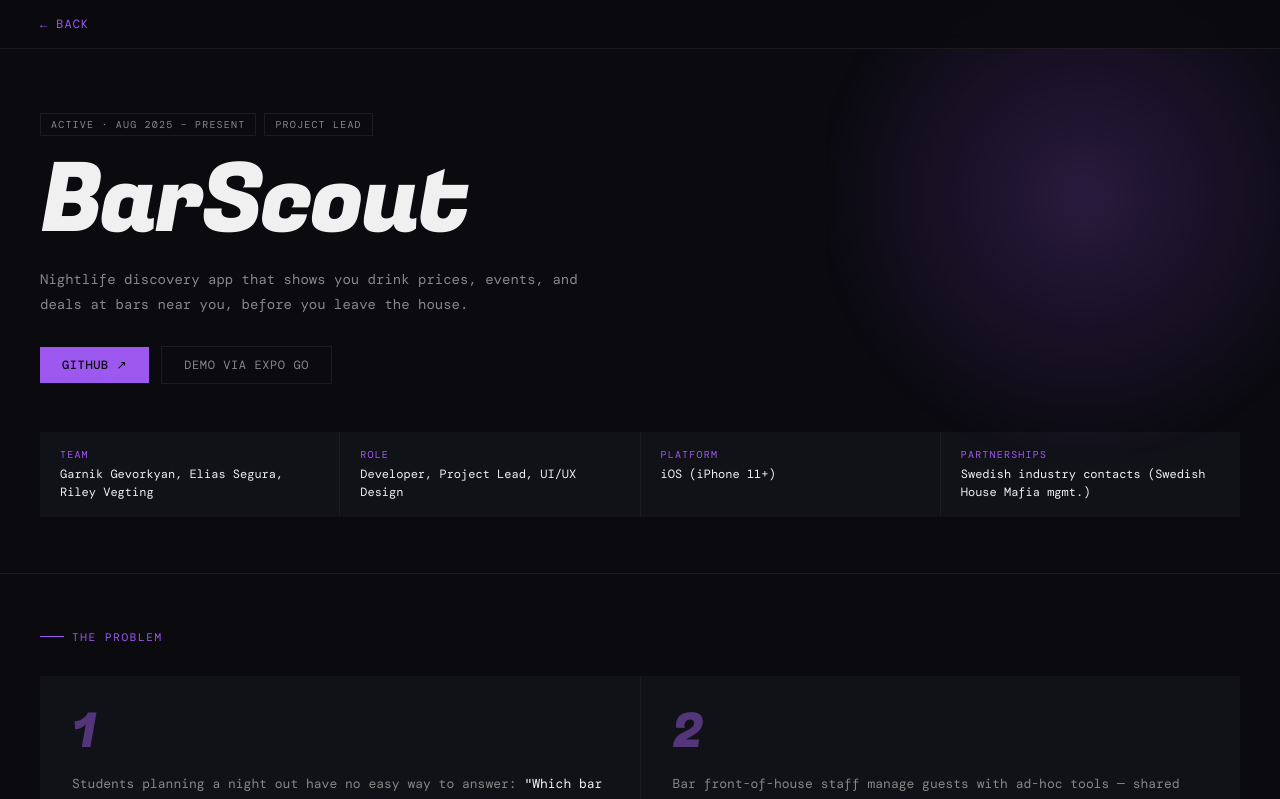
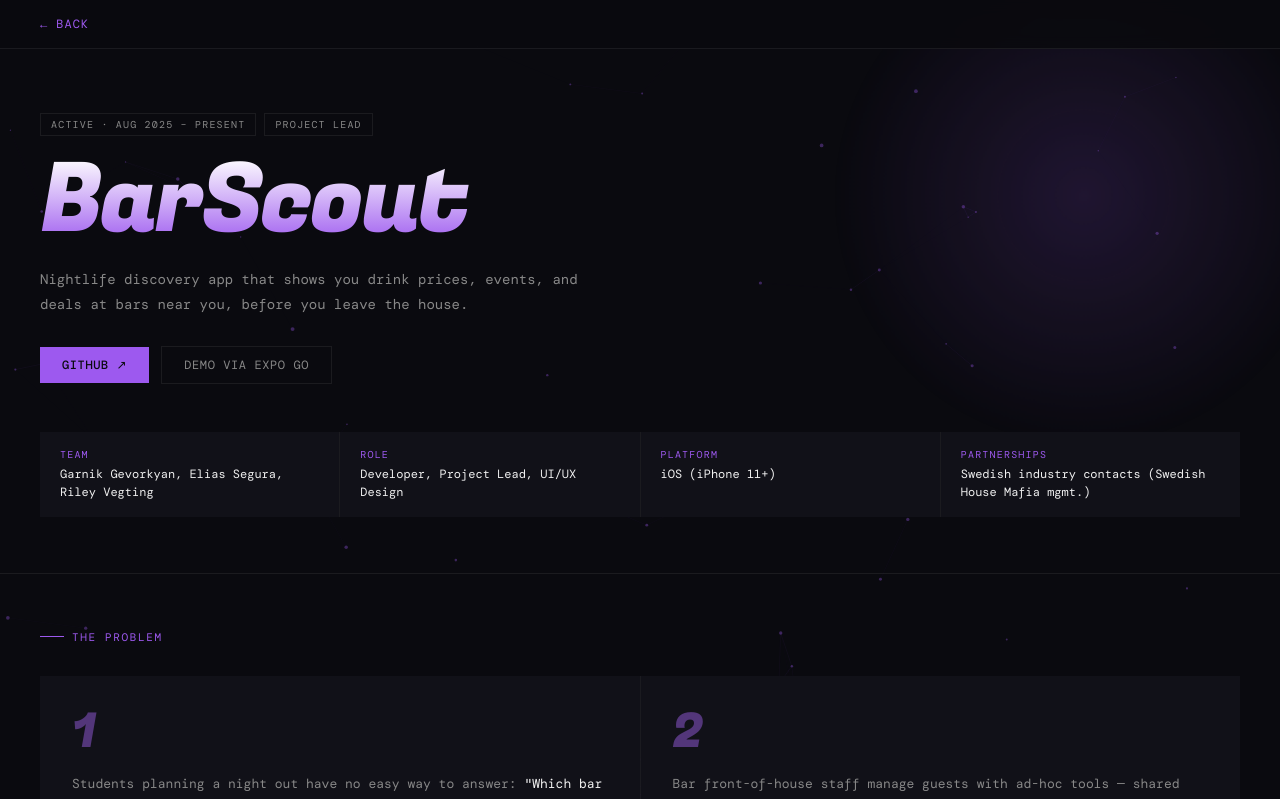
Before and after one commit to eliassegura100/Portfolio, a React (Vite) app: page /projects/barscout in a window 1280 px wide. Shown: the top 799 px of the page. Built offline with nearby package versions, Linux system fonts and the light colour scheme; a web font is replaced by a local one.

Commit message:
Adjusted the background of the BarScout page to be hold the same animation of the main page. Added a smooth transition for the background color.

```diff
--- a/src/App.jsx
+++ b/src/App.jsx
@@ -1,4 +1,4 @@
-import { BrowserRouter, Routes, Route } from 'react-router-dom';
+import { BrowserRouter, Routes, Route, useLocation } from 'react-router-dom';
 import Nav from './components/Nav';
 import Hero from './components/Hero';
 import Projects from './components/Projects';
@@ -16,9 +16,9 @@ function Home() {
     <>
       <Nav />
       <Hero />
+      <About />
       <Projects />
       <Skills />
-      <About />
       <Contact />
       <Footer />
     </>
@@ -26,13 +26,34 @@ function Home() {
 }
 
 function AnimatedRoutes() {
+  const location = useLocation();
+  const isBarScout = location.pathname === '/projects/barscout';
+  const accent = getComputedStyle(document.documentElement)
+    .getPropertyValue('--accent')
+    .trim();
+
+  const accent3 = getComputedStyle(document.documentElement)
+    .getPropertyValue('--accent3-2')
+    .trim();
+
+  // Then convert hex to RGB for the canvas
+  function hexToRgb(hex) {
+    const r = parseInt(hex.slice(1, 3), 16);
+    const g = parseInt(hex.slice(3, 5), 16);
+    const b = parseInt(hex.slice(5, 7), 16);
+    return `${r}, ${g}, ${b}`;
+  }
+
   return (
+    <>
+      <ParticleBackground color={isBarScout ? hexToRgb(accent3) : hexToRgb(accent)} />
       <PageTransition>
         <Routes>
           <Route path="/" element={<Home />} />
           <Route path="/projects/barscout" element={<BarScoutPage />} />
         </Routes>
       </PageTransition>
+    </>
   );
 }
 
@@ -40,7 +61,6 @@ export default function App() {
   return (
     <BrowserRouter>
       <div className="root">
-        <ParticleBackground />
         <div style={{ position: 'relative', zIndex: 1 }}>
           <AnimatedRoutes />
         </div>
--- a/src/components/About.jsx
+++ b/src/components/About.jsx
@@ -1,7 +1,7 @@
 import './About.css';
 
 const stats = [
-  { num: '3.41', label: 'GPA' },
+  { num: '3.49', label: 'GPA' },
   { num: '3+', label: 'Projects' },
   { num: '4', label: 'Clubs' },
 ];
@@ -13,8 +13,8 @@ export default function About() {
       <div className="about-grid">
         <div>
           <p className="about-text">
-            I'm a CS senior at Loyola Marymount University (GPA 3.41) graduating
-            May 2026. I build things that matter — from nightlife apps with real
+            I'm a CS graduate at Loyola Marymount University (GPA 3.49) graduating
+            May 2026. I build things that matter, from nightlife apps with real
             industry partnerships to hackathon tools that help communities.
           </p>
           <p className="about-text" style={{ marginTop: '16px' }}>
@@ -42,7 +42,7 @@ export default function About() {
             Awards: Xavier Award · LMU Grant · Federal SEOG Grant
           </p>
           <p className="about-text" style={{ marginTop: '12px' }}>
-            Work: Senior Recreation Leader at El Segundo Recreation Park —
+            Work: Senior Recreation Leader at El Segundo Recreation Park
             managing staff, maintaining databases, and improving UX for
             public-facing systems.
           </p>
--- a/src/components/ParticleBackground.css
+++ b/src/components/ParticleBackground.css
@@ -25,7 +25,7 @@
   right: -60px;
   width: clamp(200px, 40vw, 600px);
   height: clamp(200px, 40vw, 600px);
-  background: radial-gradient(circle, rgba(97, 171, 255, 0.34) 0%, transparent 75%);
+  background: radial-gradient(circle, rgba(97, 171, 255, 0.34) 0%, transparent 70%);
   pointer-events: none;
   z-index: 0;
   animation: pulse 6s ease-in-out infinite;
--- a/src/components/ParticleBackground.jsx
+++ b/src/components/ParticleBackground.jsx
@@ -4,9 +4,34 @@ import './ParticleBackground.css';
 const PARTICLE_COUNT = 60;
 const CONNECTION_DISTANCE = 120;
 const SPEED = 0.3;
+const TRANSITION_DURATION = 600; // ms
 
-export default function ParticleBackground() {
+function parseColor(str) {
+  return str.split(',').map(Number);
+}
+
+function lerpColor(a, b, t) {
+  return [
+    Math.round(a[0] + (b[0] - a[0]) * t),
+    Math.round(a[1] + (b[1] - a[1]) * t),
+    Math.round(a[2] + (b[2] - a[2]) * t),
+  ];
+}
+
+export default function ParticleBackground({ color = '0, 134, 229' }) {
   const canvasRef = useRef(null);
+  const colorRef = useRef(parseColor(color));       // current rendered color
+  const targetColorRef = useRef(parseColor(color));  // color we're transitioning to
+  const transitionStartRef = useRef(null);           // timestamp when transition began
+  const fromColorRef = useRef(parseColor(color));    // color we're transitioning from
+
+  // When the color prop changes, kick off a transition
+  useEffect(() => {
+    const newColor = parseColor(color);
+    fromColorRef.current = [...colorRef.current];   // start from wherever we currently are
+    targetColorRef.current = newColor;
+    transitionStartRef.current = performance.now();
+  }, [color]);
 
   useEffect(() => {
     const prefersReduced = window.matchMedia('(prefers-reduced-motion: reduce)').matches;
@@ -32,17 +57,33 @@ export default function ParticleBackground() {
       }));
     };
 
-    const draw = () => {
-      // Wipe canvas so particles don't leave trails
+    const draw = (timestamp) => {
+      // Advance color transition
+      if (transitionStartRef.current !== null) {
+        const elapsed = timestamp - transitionStartRef.current;
+        const t = Math.min(elapsed / TRANSITION_DURATION, 1);
+        const eased = t < 0.5
+          ? 2 * t * t
+          : -1 + (4 - 2 * t) * t; // ease-in-out quad
+
+        colorRef.current = lerpColor(
+          fromColorRef.current,
+          targetColorRef.current,
+          eased
+        );
+
+        if (t >= 1) transitionStartRef.current = null;
+      }
+
+      const [r, g, b] = colorRef.current;
+
       ctx.clearRect(0, 0, canvas.width, canvas.height);
 
-      // Update and draw particles
       for (let i = 0; i < particles.length; i++) {
         const p = particles[i];
         p.x += p.vx;
         p.y += p.vy;
 
-        // Wrap around edges
         if (p.x < 0) p.x = canvas.width;
         if (p.x > canvas.width) p.x = 0;
         if (p.y < 0) p.y = canvas.height;
@@ -51,7 +92,7 @@ export default function ParticleBackground() {
         // Draw dot
         ctx.beginPath();
         ctx.arc(p.x, p.y, p.radius, 0, Math.PI * 2);
-        ctx.fillStyle = 'rgba(0, 168, 229, 0.35)';
+        ctx.fillStyle = `rgba(${r}, ${g}, ${b}, 0.35)`;
         ctx.fill();
 
         // Draw connections
@@ -66,7 +107,7 @@ export default function ParticleBackground() {
             ctx.beginPath();
             ctx.moveTo(p.x, p.y);
             ctx.lineTo(p2.x, p2.y);
-            ctx.strokeStyle = `rgba(0, 229, 160, ${opacity})`;
+            ctx.strokeStyle = `rgba(${r}, ${g}, ${b}, ${opacity})`;
             ctx.lineWidth = 0.5;
             ctx.stroke();
           }
@@ -78,23 +119,26 @@ export default function ParticleBackground() {
 
     resize();
     initParticles();
-    draw();
+    animId = requestAnimationFrame(draw);
 
-    window.addEventListener('resize', () => {
-      resize();
-      initParticles();
-    });
+    const handleResize = () => { resize(); initParticles(); };
+    window.addEventListener('resize', handleResize);
 
     return () => {
       cancelAnimationFrame(animId);
-      window.removeEventListener('resize', resize);
+      window.removeEventListener('resize', handleResize);
     };
   }, []);
 
   return (
     <>
       <canvas ref={canvasRef} className="particle-canvas" />
-      <div className="glow" />
+      <div
+        className="glow"
+        style={{
+          background: `radial-gradient(circle, rgba(${color}, 0.25) 0%, transparent 70%)`
+        }}
+      />
     </>
   );
 }
--- a/src/components/Projects.jsx
+++ b/src/components/Projects.jsx
@@ -3,7 +3,6 @@ import './Projects.css';
 
 const projects = [
   {
-    num: '01',
     title: 'BarScout',
     badge: 'Lead · Active',
     featured: true,
@@ -17,7 +16,6 @@ const projects = [
     ],
   },
   {
-    num: '02',
     title: 'Pipethon',
     badge: 'Lead · Completed',
     featured: false,
@@ -29,7 +27,6 @@ const projects = [
     ],
   },
   {
-    num: '03',
     title: 'LMU ROBO Arm GUI',
     badge: 'Team Lead · Active',
     featured: false,
@@ -51,7 +48,6 @@ export default function Projects() {
           <div
             key={project.num}
             className={`project-card${project.featured ? ' featured' : ''}`}
-            data-num={project.num}
           >
             <div className="project-meta">
               <div className="project-title">{project.title}</div>
--- a/src/pages/BarScoutPage.css
+++ b/src/pages/BarScoutPage.css
@@ -1,6 +1,6 @@
 .bs-root {
   min-height: 100vh;
-  background: var(--bg);
+  /* background: var(--bg); */
   color: var(--text);
   font-family: 'DM Mono', monospace;
 }
@@ -42,20 +42,6 @@
   overflow: hidden;
 }
 
-/* Glowing Orb */
-.bs-hero::before {
-  content: '';
-  background: radial-gradient(circle, #9c59ef57, transparent 75%);
-  position: fixed;
-  top: -60px;
-  right: -60px;
-  width: clamp(200px, 40vw, 600px);
-  height: clamp(200px, 40vw, 600px);
-  pointer-events: none;
-  z-index: 0;
-  animation: pulse 6s ease-in-out infinite;
-}
-
 .bs-hero-eyebrow {
   display: flex;
   gap: 8px;
@@ -80,6 +66,10 @@
   letter-spacing: -3px;
   color: var(--text);
   margin-bottom: 20px;
+  background: linear-gradient(180deg, #ffffff 0%, var(--accent3) 100%);
+  -webkit-background-clip: text;
+  -webkit-text-fill-color: transparent;
+  background-clip: text;
 }
 
 .bs-subtitle {
@@ -416,7 +406,8 @@
 .bs-ft-double {
   display: flex;
   gap: 12px;
-  width: 70%;
+  width: auto;
+  min-width: 50%;
   padding: 8px;
   align-items: flex-start;
   justify-content: center;
@@ -427,8 +418,8 @@
 .bs-ft-double .bs-ft-featured-img {
   flex: 1;
   width: 0;
-  height: 662px;
-  /* max-height: 676px; */
+  height: auto;
+  max-height: 670px;
   object-fit: contain;
   object-position: top center;
   border-radius: 25px;
@@ -888,12 +879,13 @@
 }
 
 .bs-cta-heading {
-  font-family: 'Syne', sans-serif;
+  font-family: "Fugaz One", sans-serif;
   font-size: 32px;
-  font-weight: 800;
-  letter-spacing: -1px;
+  font-weight: 500;
+  letter-spacing: 0.2px;
   color: var(--text);
   margin-top: 12px;
+
 }
 
 .bs-cta-links {
--- a/src/styles/globals.css
+++ b/src/styles/globals.css
@@ -16,6 +16,7 @@
   --accent2: #7b61ff;
   --accent3: #9D59EF;
   --accent3-1: #a163ed75;
+  --accent3-2: #9c59ef57;
   --text: #f0f0f0;
   --muted: #888;
   --border: rgba(255, 255, 255, 0.07);
```
Lines whose indentation alone changed are shown as unchanged.
